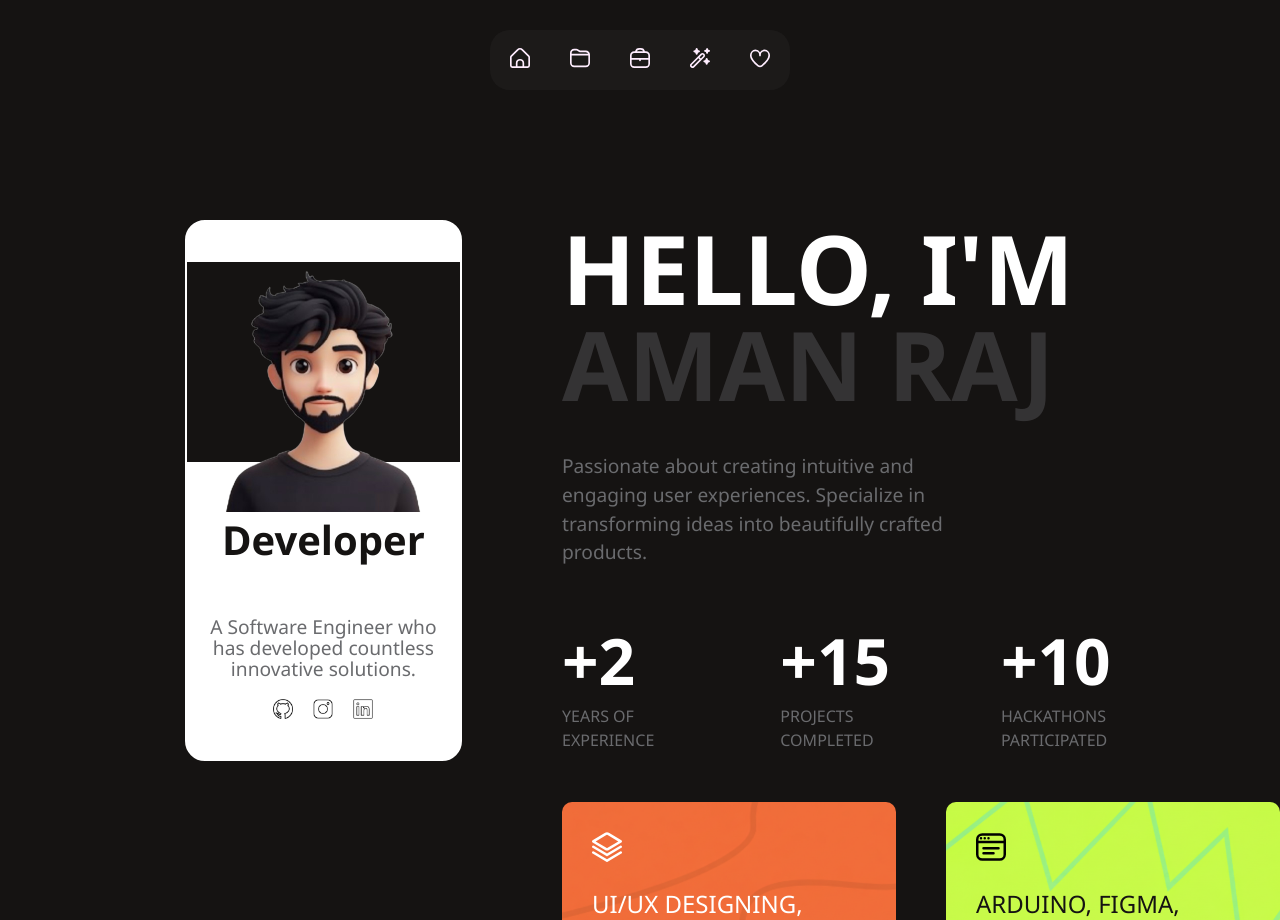
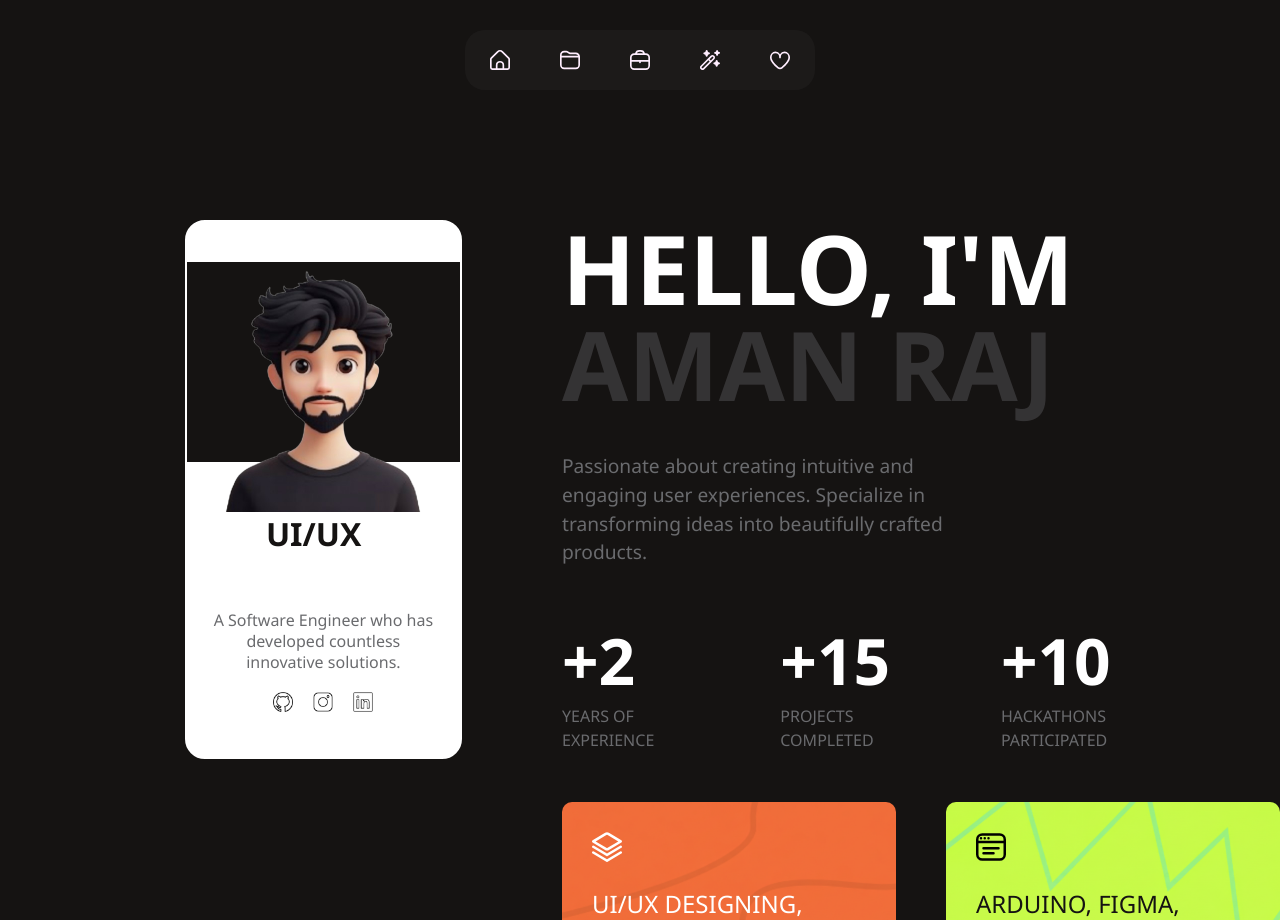
Before and after one commit to amanr1405/react-profile, a React (Create React App) app: page / in a window 1280 px wide. Built offline with nearby package versions, Linux system fonts and the light colour scheme.

Commit message:
updated all the links and attached the files.

```diff
--- a/package.json
+++ b/package.json
@@ -10,6 +10,7 @@
     "react": "^19.2.0",
     "react-dom": "^19.2.0",
     "react-scripts": "5.0.1",
+    "react-scroll": "^1.9.3",
     "web-vitals": "^2.1.4"
   },
   "scripts": {
--- a/src/components/body.jsx
+++ b/src/components/body.jsx
@@ -10,6 +10,8 @@ import View_projects from './view_projects.jsx';
 import cal from '../images/links/cal.png';
 import report from '../images/links/report.png';
 import nandi from '../images/links/nandi.png';
+import Rare from '../images/links/Rare.png';
+
 import Exp from './exp.jsx';
 import Exp_content from "./exp_content.jsx";
 import Tools from "./tools.jsx";
@@ -28,13 +30,10 @@ import ContactForm from "./contactform.jsx";
 
 
 
-
-
-
 function Body() {
     return (
         <>
-            <div className="content">
+            <div className="content" id="home">
                 <div className="l_content"><Card /></div>
                 <div className="r_content">
                     <Heroic />
@@ -50,17 +49,28 @@ function Body() {
                         <Info2 />
                     </div>
 
-                    <div className="recent_projects"><Project /></div>
+                    <div className="recent_projects" id="projects"><Project /></div>
+
+                    <View_projects
+                        cal={Rare}
+                        title={"RareBlocks - Blogging Platform"}
+                        des={"Fetches the data from using APIs and shows the stories, along with having 404 page handling feature."}
+                        btn={"https://rare-blocks-blog.vercel.app/"}
+                    />
+
+
                     <View_projects
                         cal={cal}
                         title={"Calculator App"}
                         des={"A sleek and user-friendly calculator application designed to help users efficiently manage their calculations."}
+                        btn={"https://calculator-gamma-kohl.vercel.app/"}
                     />
 
                     <View_projects
                         cal={report}
                         title={"Weather App"}
                         des={"A weather forecasting application that provides accurate and up-to-date weather information for users worldwide."}
+                        btn={"https://weather-app-psi-ten-11.vercel.app/"}
                     />
 
                     <View_projects
@@ -69,7 +79,8 @@ function Body() {
                         des={"An autonomous robot developed using ESP and sensors for Robo Soccer."}
                     />
 
-                    <div className="exp">
+
+                    <div className="exp" id="experience">
                         <Exp />
                         <Exp_content title={"WiitzEnd"} description={"Led the design team in creating user-centric mobile and web applications, improving the user experience and increasing user engagement"} due={"2023 - Present"} />
 
@@ -78,7 +89,7 @@ function Body() {
                         <Exp_content title={"Real Skill"} description={"Volunteered in handling registration, technical support, and logistics. Contributed to the successful execution of the event."}  due={"2024"} />
                     </div>
 
-                    <div className="tools">
+                    <div className="tools" id="tools">
                         <Tools />
                         <div className="tool_elements">
                             <div className="tool1"><Tool_element image={vercel} title={"Vercel"} des={"Deployment"}/></div>
@@ -99,7 +110,7 @@ function Body() {
 
 
 
-                    <div className="contact_section"><Contact /><ContactForm/></div>
+                    <div className="contact_section" id="contact"><Contact /><ContactForm/></div>
 
                 </div>
             </div>
--- a/src/components/card.jsx
+++ b/src/components/card.jsx
@@ -1,12 +1,45 @@
-import React from "react";
+import React, { useState, useEffect } from "react";
 import exp from '../images/profile.png';
 import git from '../images/links/github.png';
 import insta from '../images/links/instagram.png';
 import linked from '../images/links/linkedin.png';
 import mail from '../images/links/email.png';
+import '../index.css';
 
 
 function Card(){
+    const roles = ["Developer", "UI/UX Designer", "Software Engineer"];
+    const [displayText, setDisplayText] = useState("");
+    const [roleIndex, setRoleIndex] = useState(0);
+    const [charIndex, setCharIndex] = useState(0);
+    const [isDeleting, setIsDeleting] = useState(false);
+
+    useEffect(() => {
+        const currentRole = roles[roleIndex];
+        const typingSpeed = isDeleting ? 50 : 100;
+
+        const timer = setTimeout(() => {
+            if (!isDeleting) {
+                if (charIndex < currentRole.length) {
+                    setDisplayText(currentRole.substring(0, charIndex + 1));
+                    setCharIndex(charIndex + 1);
+                } else {
+                    setTimeout(() => setIsDeleting(true), 1000);
+                }
+            } else {
+                if (charIndex > 0) {
+                    setDisplayText(currentRole.substring(0, charIndex - 1));
+                    setCharIndex(charIndex - 1);
+                } else {
+                    setIsDeleting(false);
+                    setRoleIndex((roleIndex + 1) % roles.length);
+                }
+            }
+        }, typingSpeed);
+
+        return () => clearTimeout(timer);
+    }, [charIndex, isDeleting, roleIndex, roles]);
+
     return(
         <>
         <div className="card">
@@ -14,15 +47,15 @@ function Card(){
 
             <div className="card_content">
                 <img src={exp} alt="Avatar" />
-                <h2>Developer</h2>
+                <h3>{displayText}<span className="typing-cursor">|</span></h3>
             </div>
 
             <div className="card_content2">
                 <div><p> A Software Engineer who has developed countless innovative solutions.</p></div>
                 <div className="card_content3">
-                    <img src={git}  />
-                    <img src={insta}  />
-                    <img src={linked}  />
+                    <a href="https://github.com/amanr1405"><img src={git} alt="GitHub" /></a>
+                    <a href="https://www.instagram.com/dev_aman14"><img src={insta} alt="Instagram" /></a>
+                    <a href="https://www.linkedin.com/in/amanr1405/"><img src={linked} alt="LinkedIn" /></a>
                 </div>
             </div>
         </div>
--- a/src/components/contactform.jsx
+++ b/src/components/contactform.jsx
@@ -1,34 +1,62 @@
-import React from "react";
+import React, { useState } from "react";
 import '../index.css';
 
+function Contactform() {
+  const [name, setName] = useState("");
+  const [email, setEmail] = useState("");
+  const [message, setMessage] = useState("");
 
-function Contactform() {
-  return (<>
-    <div className="contactform">
+  const sendToWhatsApp = (e) => {
+    e.preventDefault();
+    const phoneNumber = "+918521123026"; // e.g. 919876543210
+
+    const text = `Name: ${name}\nEmail: ${email}\nMessage: ${message}`;
+    const url = `https://wa.me/${phoneNumber}?text=${encodeURIComponent(text)}`;
+
+    window.open(url, "_blank");
+  };
+
+  return (
+    <form className="contactform" onSubmit={sendToWhatsApp}>
       <div className="contactform1">
         <div className="contactperson">
           <label>Name</label>
-          <input type="text" placeholder="Name" />
+          <input
+            type="text"
+            placeholder="Name"
+            value={name}
+            onChange={(e) => setName(e.target.value)}
+            required
+          />
         </div>
 
         <div className="contactperson">
           <label>Email</label>
-          <input type="text" placeholder="Email ID" />
+          <input
+            type="email"
+            placeholder="Email ID"
+            value={email}
+            onChange={(e) => setEmail(e.target.value)}
+            required
+          />
         </div>
       </div>
 
       <div className="contactmessage">
         <label>Message</label>
-        <input type="textarea" placeholder="Your thoughts matter… Type here!" />
+        <textarea
+          placeholder="Your thoughts matter… Type here!"
+          value={message}
+          onChange={(e) => setMessage(e.target.value)}
+          required
+        />
       </div>
 
       <div className="btn">
-      <button type="submit">Send</button>
-
+        <button type="submit">Send</button>
       </div>
-    </div>
-
-  </>);
+    </form>
+  );
 }
 
 export default Contactform;
--- a/src/components/nav.jsx
+++ b/src/components/nav.jsx
@@ -1,4 +1,3 @@
-import react from 'react';
 import home from '../images/home.svg';
 import like from '../images/heart.svg';
 import tool from '../images/magic-wand.svg';
@@ -7,17 +6,23 @@ import exp from '../images/briefcase.svg';
 
 import '../index.css';
 
+const scrollToSection = (id) => {
+    const element = document.getElementById(id);
+    if (element) {
+        element.scrollIntoView({ behavior: 'smooth' });
+    }
+};
 
 function Nav() {
     return (
         <nav>
             <div className="navbar">
                 <ul>
-                    <li><a href="#home"><img src={home} alt="Home" /></a></li>
-                    <li><a href="#project"><img src={project} alt="project" /></a></li>
-                    <li><a href="#experience"><img src={exp} alt="Experience" /></a></li>
-                    <li><a href="#tools"><img src={tool} alt="tools" /></a></li>
-                    <li><a href="#thoughts"><img src={like} alt="like" /></a></li>
+                    <li><a onClick={() => scrollToSection('home')}><img src={home} alt="Home" /></a></li>
+                    <li><a onClick={() => scrollToSection('projects')}><img src={project} alt="project" /></a></li>
+                    <li><a onClick={() => scrollToSection('experience')}><img src={exp} alt="Experience" /></a></li>
+                    <li><a onClick={() => scrollToSection('tools')}><img src={tool} alt="tools" /></a></li>
+                    <li><a onClick={() => scrollToSection('contact')}><img src={like} alt="contact" /></a></li>
 
                 </ul>
             </div>
--- a/src/components/view_projects.jsx
+++ b/src/components/view_projects.jsx
@@ -4,23 +4,21 @@ import btn from '../images/pin.svg';
 
 
 
-function View_projects(props){
-return(<>
+function View_projects(props) {
+    return (<>
         <div className="view">
+            <a href={props.btn}>
                 <div className="view_element">
                     <div className="view_photo">
                         <img src={props.cal} alt="button" />
                     </div>
                     <div className="view_des">
-                <div><h2>{props.title}</h2>
-                <p>{props.des}</p></div>
-                <div className="view_btn">
-                <img src={btn} alt="button" />
-            </div>
+                        <h2>{props.title}</h2>
+                        <p>{props.des}</p>
                     </div>
 
                 </div>
-
+            </a>
         </div>
 
     </>);
--- a/src/index.css
+++ b/src/index.css
@@ -3,6 +3,7 @@
   margin:0;
   padding:0;
   font-family: 'Segoe UI', Tahoma, Geneva, Verdana, sans-serif;
+  scroll-behavior: smooth;
 }
 
 nav{
@@ -38,10 +39,25 @@ nav{
   display: inline;
 }
 
+.navbar a {
+  cursor: pointer;
+  transition: all 0.3s ease;
+  display: inline-flex;
+  align-items: center;
+  justify-content: center;
+  padding: 5px;
+}
+
 .navbar img{
   height: 20px;
   width: 20px;
   filter: invert(100%) sepia(100%) saturate(500%) hue-rotate(200deg) brightness(100%);
+  transition: all 0.3s ease;
+}
+
+.navbar a:hover img,
+.navbar a:active img {
+  filter: invert(13%) sepia(98%) saturate(1457%) hue-rotate(5deg) brightness(102%) contrast(106%);
 }
 
 .content{
@@ -110,10 +126,25 @@ nav{
   height: 250px;
 }
 
-.card_content h2{
+.card_content h3{
   font-weight: 800;
-  font-size: 2.5rem;
+  font-size: 2rem;
   color: #151312;
+  min-height: 3rem;
+}
+
+.typing-cursor {
+  animation: blink 0.7s infinite;
+  margin-left: 2px;
+}
+
+@keyframes blink {
+  0%, 49% {
+    opacity: 1;
+  }
+  50%, 100% {
+    opacity: 0;
+  }
 }
 
 .card_content2{
@@ -124,8 +155,8 @@ nav{
 }
 
 .card_content2 p{
-  font-weight: 500;
-  font-size: 1.2rem;
+  font-weight: 200;
+  font-size: 1rem;
   color: rgb(106, 107, 110);
   line-height: 1.3rem;
 }
@@ -427,7 +458,7 @@ nav{
   color: #fff;
 }
 
-.contactperson input:focus, .contactmessage input:focus{
+.contactperson input:focus, .contactmessage textarea:focus{
   outline: none;
   border: 1px solid #FF2600;
 }
@@ -437,7 +468,7 @@ nav{
   margin-top: 30px;
 }
 
-.contactmessage input{
+.contactmessage textarea{
   width: 100%;
   border: none;
   min-height: 120px;
@@ -468,6 +499,10 @@ button{
 
 .contact_section{
   margin-bottom: 150px;
+}
+
+a{
+  text-decoration: none;
 }
 
 /* responsive */
```
Also changed, not shown: src/images/links/Rare.png (added), 1 other file (tests, documents, lock files or other folders). Lines whose indentation alone changed are shown as unchanged.
